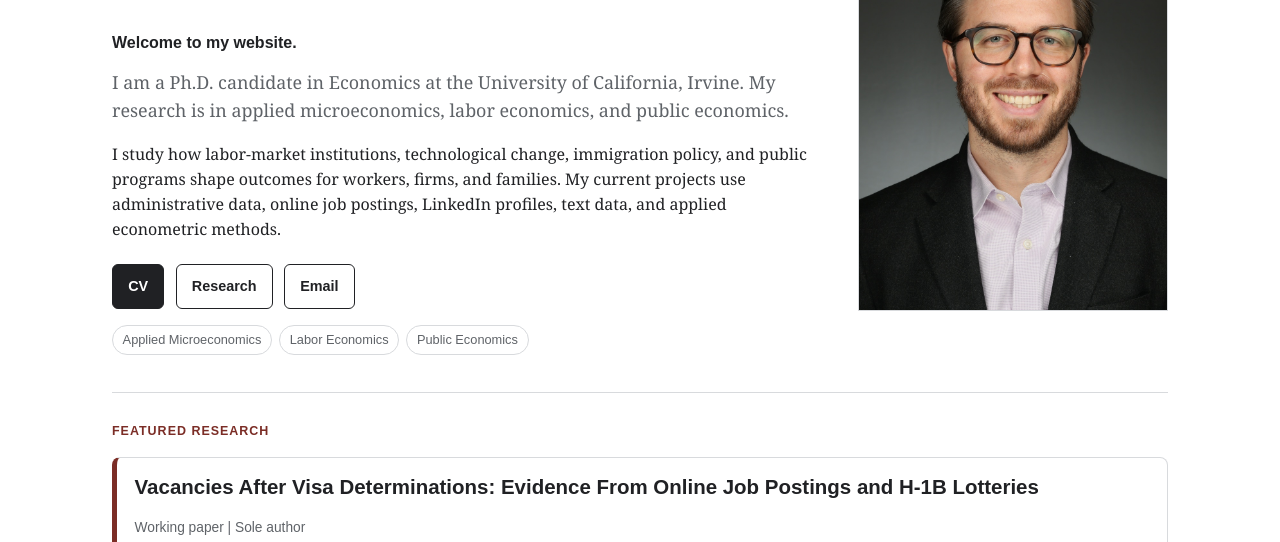
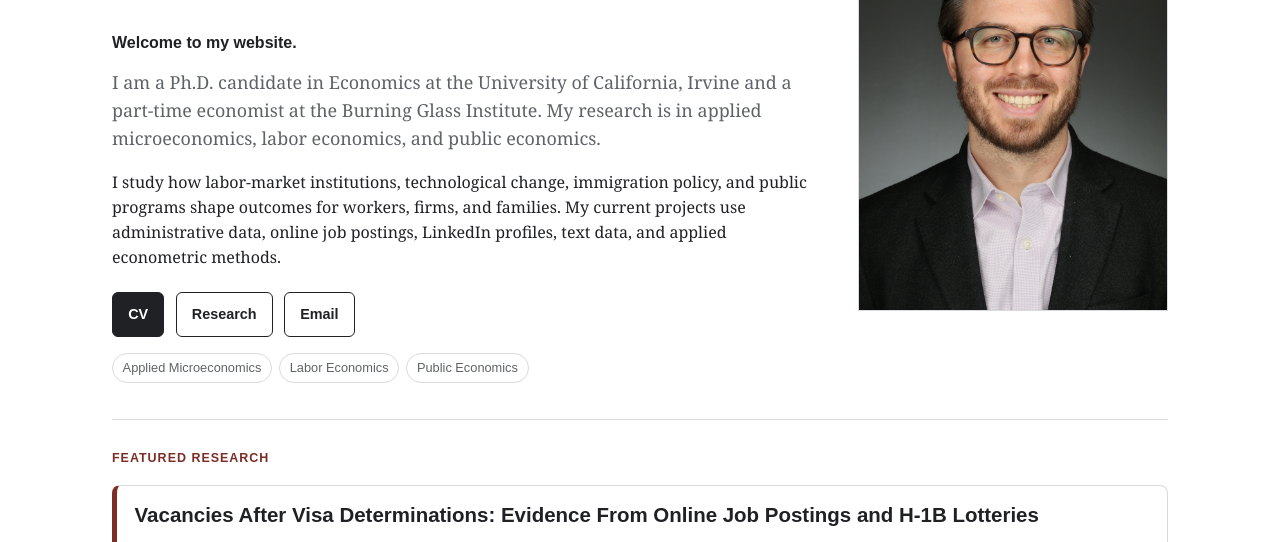
Before and after one commit to fuccin30/website, a plain HTML site: page index.html in a window 1280 px wide. Shown: the part 211-753 px from the top of the page. Drawn offline with Linux system fonts and the light colour scheme.

Commit message:
Update bio with Burning Glass role

```diff
--- a/index.html
+++ b/index.html
@@ -85,8 +85,9 @@
           <p class="welcome-line">Welcome to my website.</p>
           <p class="lede">
             I am a Ph.D. candidate in Economics at the University of California,
-            Irvine. My research is in applied microeconomics, labor economics, and
-            public economics.
+            Irvine and a part-time economist at the Burning Glass Institute. My
+            research is in applied microeconomics, labor economics, and public
+            economics.
           </p>
           <p>
             I study how labor-market institutions, technological change, immigration
```
Also changed, not shown: sites/minimal-job-market/index.html (+3 -2 lines).
